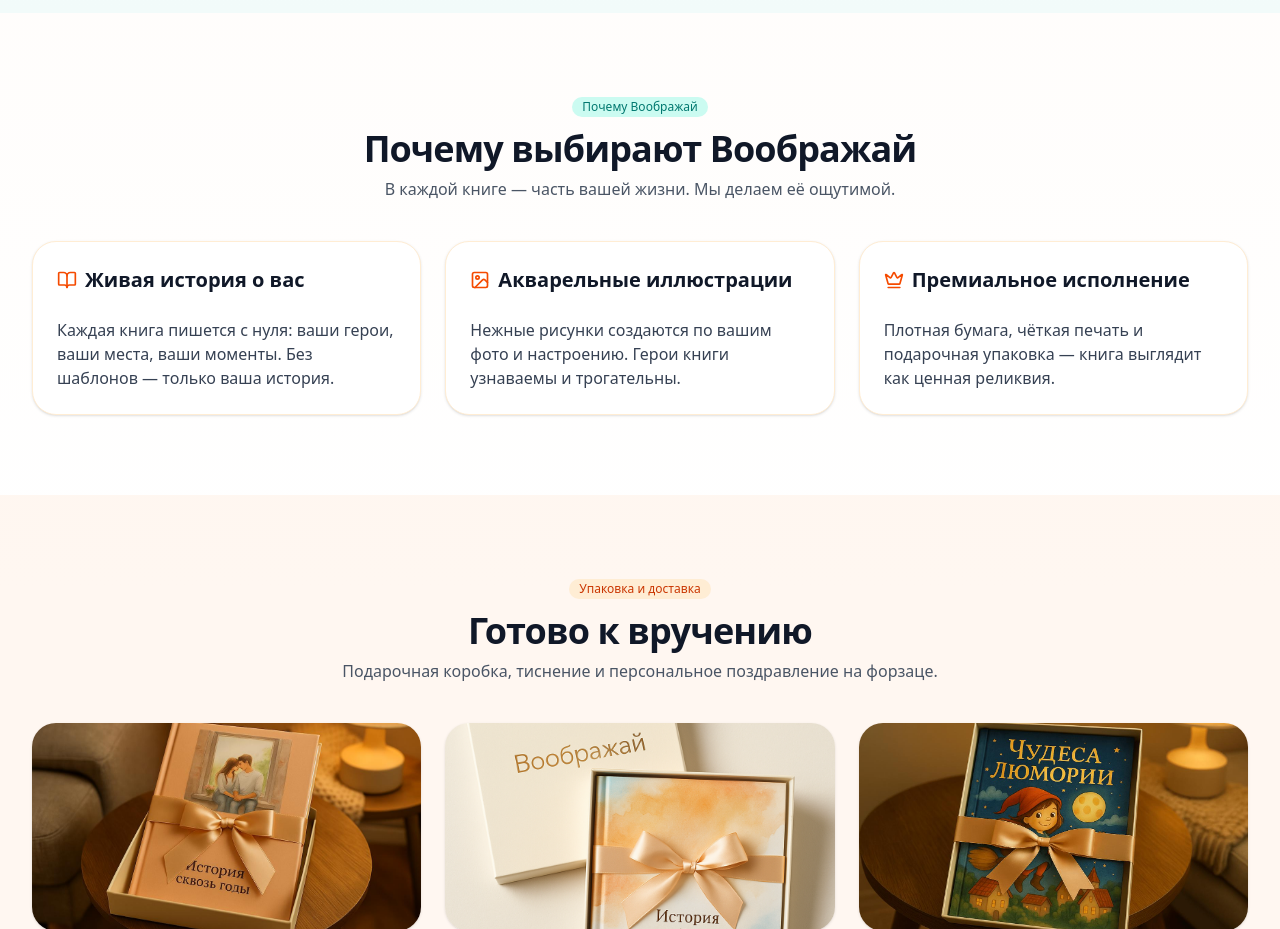
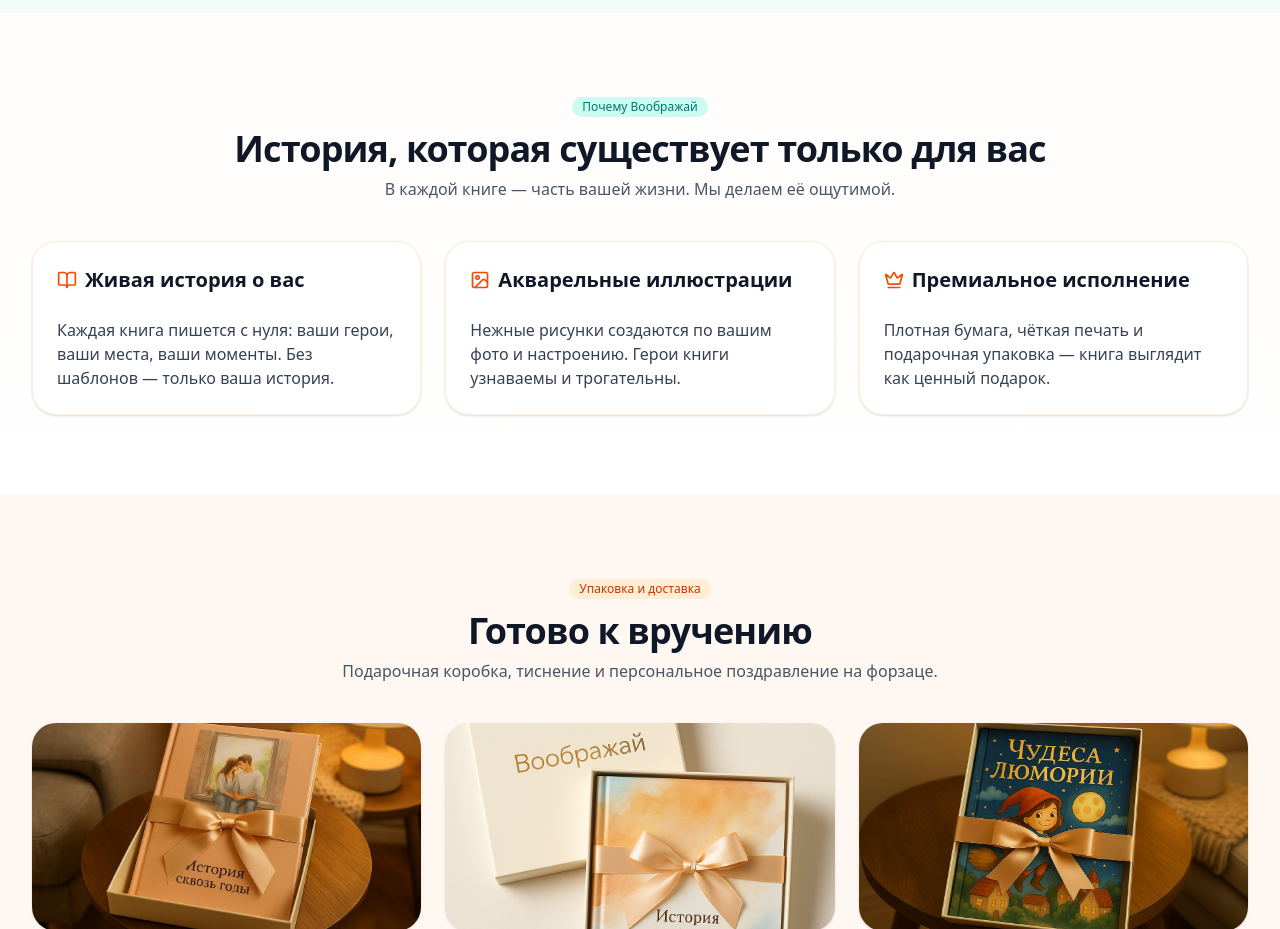
Before and after one commit to pastushin86-cpu/voobrazhay-landing, a Next.js app: page / in a window 1280 px wide. Shown: the part 2600-3529 px from the top of the page. Built offline with nearby package versions, Linux system fonts and the light colour scheme.

Commit message:
Обновлен блок 'Почему Воображай': заголовок изменен на 'История, которая существует только для вас', 'ценная реликвия' заменена на 'ценный подарок'

```diff
--- a/src/app/page.tsx
+++ b/src/app/page.tsx
@@ -236,7 +236,7 @@ export default function VoobrazhayLanding() {
         <div className="mx-auto max-w-7xl px-4 sm:px-6 lg:px-8">
           <motion.div {...fadeUp} className="text-center mb-10">
             <Badge className="bg-teal-100 text-teal-700 hover:bg-teal-100">Почему Воображай</Badge>
-            <h2 className="mt-3 text-3xl sm:text-4xl font-bold tracking-tight">Почему выбирают Воображай</h2>
+            <h2 className="mt-3 text-3xl sm:text-4xl font-bold tracking-tight">История, которая существует только для вас</h2>
             <p className="mt-2 text-gray-600">В каждой книге — часть вашей жизни. Мы делаем её ощутимой.</p>
           </motion.div>
 
@@ -275,7 +275,7 @@ export default function VoobrazhayLanding() {
                   </CardTitle>
                 </CardHeader>
                 <CardContent className="text-gray-700 space-y-2">
-                  <p>Плотная бумага, чёткая печать и подарочная упаковка — книга выглядит как ценная реликвия.</p>
+                  <p>Плотная бумага, чёткая печать и подарочная упаковка — книга выглядит как ценный подарок.</p>
                 </CardContent>
               </Card>
             </motion.div>
```
